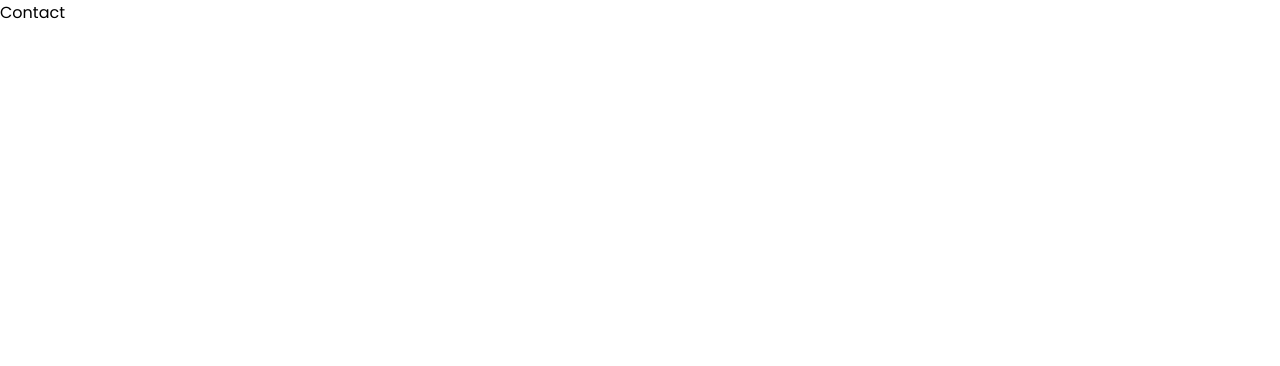
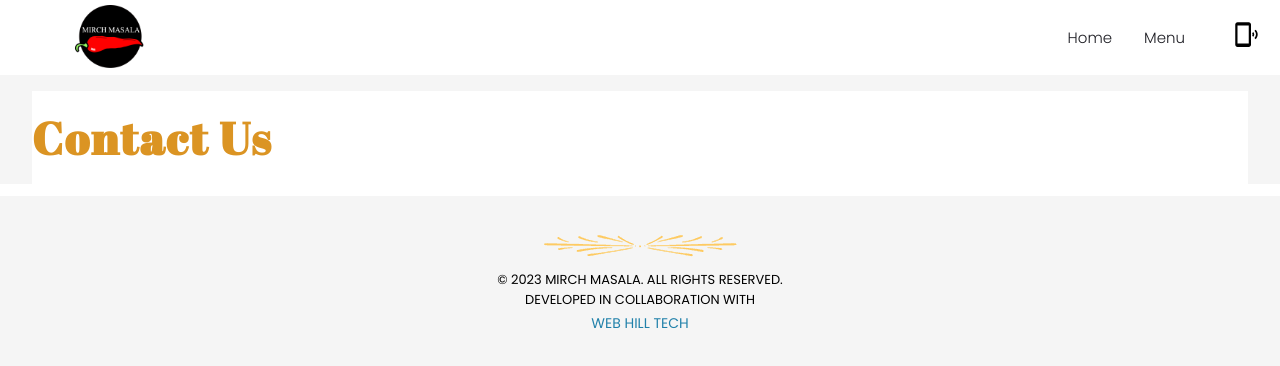
Before and after one commit to mirchmasalamadison/mirch-menu, a Next.js app: page /contact in a window 1280 px wide. Shown: the top 366 px of the page. Built offline with nearby package versions, Linux system fonts and the light colour scheme.

Commit message:
desktop version ready

```diff
--- a/next.config.js
+++ b/next.config.js
@@ -1,4 +1,6 @@
 /** @type {import('next').NextConfig} */
-const nextConfig = {}
+const nextConfig = {
+    output: 'export',
+}
 
 module.exports = nextConfig
--- a/src/app/contact/page.js
+++ b/src/app/contact/page.js
@@ -1,9 +1,17 @@
+import Footer from "@/components/Footer"
+import Navbar from "@/components/Navbar"
 
 const Contact = () => {
   return (
-    <div>
-      Contact
-    </div>
+    <>
+    <Navbar/>
+    <section className="contact">
+      <div className="contact-content-container">
+      <h1 className="findus-heading"> Contact Us</h1>
+         </div>
+    </section>
+    <Footer/>
+    </>
   )
 }
 
--- a/src/app/globals.css
+++ b/src/app/globals.css
@@ -1,93 +1,6 @@
-/* :root {
-  --max-width: 1100px;
-  --border-radius: 12px;
-
-  --foreground-rgb: 0, 0, 0;
-  --background-start-rgb: 214, 219, 220;
-  --background-end-rgb: 255, 255, 255;
-
-  --primary-glow: conic-gradient(
-    from 180deg at 50% 50%,
-    #16abff33 0deg,
-    #0885ff33 55deg,
-    #54d6ff33 120deg,
-    #0071ff33 160deg,
-    transparent 360deg
-  );
-  --secondary-glow: radial-gradient(
-    rgba(255, 255, 255, 1),
-    rgba(255, 255, 255, 0)
-  );
-
-  --tile-start-rgb: 239, 245, 249;
-  --tile-end-rgb: 228, 232, 233;
-  --tile-border: conic-gradient(
-    #00000080,
-    #00000040,
-    #00000030,
-    #00000020,
-    #00000010,
-    #00000010,
-    #00000080
-  );
-
-  --callout-rgb: 238, 240, 241;
-  --callout-border-rgb: 172, 175, 176;
-  --card-rgb: 180, 185, 188;
-  --card-border-rgb: 131, 134, 135;
-}
-
-@media (prefers-color-scheme: dark) {
-  :root {
-    --foreground-rgb: 255, 255, 255;
-    --background-start-rgb: 0, 0, 0;
-    --background-end-rgb: 0, 0, 0;
-
-    --primary-glow: radial-gradient(rgba(1, 65, 255, 0.4), rgba(1, 65, 255, 0));
-    --secondary-glow: linear-gradient(
-      to bottom right,
-      rgba(1, 65, 255, 0),
-      rgba(1, 65, 255, 0),
-      rgba(1, 65, 255, 0.3)
-    );
-
-    --tile-start-rgb: 2, 13, 46;
-    --tile-end-rgb: 2, 5, 19;
-    --tile-border: conic-gradient(
-      #ffffff80,
-      #ffffff40,
-      #ffffff30,
-      #ffffff20,
-      #ffffff10,
-      #ffffff10,
-      #ffffff80
-    );
-
-    --callout-rgb: 20, 20, 20;
-    --callout-border-rgb: 108, 108, 108;
-    --card-rgb: 100, 100, 100;
-    --card-border-rgb: 200, 200, 200;
-  }
-} */
 
 
-/* body {
-  color: rgb(var(--foreground-rgb));
-  background: linear-gradient(
-      to bottom,
-      transparent,
-      rgb(var(--background-end-rgb))
-    )
-    rgb(var(--background-start-rgb));
-} */
-
-/*
-@media (prefers-color-scheme: dark) {
-  html {
-    color-scheme: dark;
-  }
-} */
-
+@import url('https://fonts.googleapis.com/css2?family=Abril+Fatface&display=swap');
 
 * {
   box-sizing: border-box;
@@ -98,6 +11,7 @@
 html,
 body {
   max-width: 100vw;
+  background-color: #f5f5f5;
   /* overflow-x: hidden; */
 }
 
@@ -157,6 +71,15 @@ nav {
   color: #db9423;
 }
 
+.phone-number-link{
+  transition: .3s;
+  margin-left: 1rem;
+}
+.phone-number-link:hover{
+  transition: .3s;
+  color: #db9423;
+
+}
 
 /** Hero Section */
 .hero-section{
@@ -209,7 +132,7 @@ nav {
 }
 
 .hero-buffet{
-  margin: 4rem 0;
+  margin: 3rem 0;
 }
 
 .hero-section p{
@@ -238,7 +161,7 @@ nav {
 }
 button{
   border-radius: 50px;
-  width: 60%;
+  width: 180px;
   padding: 4%;
   font-family: var(--pop);
   background: transparent;
@@ -267,14 +190,14 @@ button:hover{
 .triangle-left {
   left: 0;
   border-right: 50vw solid transparent;
-  border-bottom: 50px solid white;
+  border-bottom: 50px solid #f5f5f5;
 }
 
 
 .triangle-right {
   right: 0;
   border-left: 50vw solid transparent;
-  border-bottom: 50px solid white;
+  border-bottom: 50px solid #f5f5f5;
 }
 
 
@@ -288,8 +211,35 @@ button:hover{
 .menu-section{
   align-items: center;
   text-align: center;
-  padding: 2rem 0 ;
+  padding: 3rem 0;
+  position: relative;
+ padding-bottom: 5rem;
+ background-color: #f5f5f5;
 }
+
+.menu-content-container{
+  text-align: center;
+  align-items: center;
+  background-color: white;
+  padding: 2rem 0;
+  max-width: 95vw;
+  margin: 0 auto;
+  overflow: hidden;
+}
+
+.triangle {
+  margin-top: 3rem;
+  position: absolute;
+  bottom: 0;
+  left: 50%; /* Center the triangle horizontally */
+  transform: translateX(-50%); /* Move it back by 50% of its own width */
+  width: 0;
+  height: 0;
+  border-left: 50vw solid transparent;
+  border-right: 50vw solid transparent;
+  border-bottom: 50px solid #f5f5f5;
+}
+
 
 
 .menu-section p{
@@ -319,9 +269,6 @@ position: relative;
   .menu-food-map{
       text-align: center;
         display: grid;
-    /* grid-template-columns: 1fr; */
-    /* gap: .5em;
-    padding: .5em 0; */
     grid-template-columns: 1fr;
 
   }
@@ -333,18 +280,14 @@ position: relative;
   display: flex;
   justify-content: center;
   align-items: center;
-   /* border: 3px double #b49c18;
-   border-top-left-radius:20px;
-  border-top-right-radius: 20px; */
   margin-left: 6rem;
   margin-right: 6rem;
   padding-top: 1.5rem;
-  margin-bottom: .5rem;
-transition: 0.3s;
-max-width: 1200px;
-margin: 0 auto;
-padding: 1.5em;
-position: relative;
+  transition: 0.3s;
+  max-width: 1200px;
+  margin: 0 auto;
+  padding: 1.5em;
+  position: relative;
 
 }
 
@@ -352,19 +295,9 @@ position: relative;
   position: relative;
 }
 
-/* .menu-buffet-dropdown::before {
-  content: '';
-  position: absolute;
-  transform: translateX(-50%);
-  height: 1px;
-  bottom: -5px;
-  width: 25%;
-  background-color: rgb(221, 176, 176);
-} */
-
 .dining-menu-heading{
   font-family: 'Abril Fatface', serif;
-  font-size: 40px;
+  font-size: 56px;
   color: #db9423;
   margin-top: 2rem;
   margin-bottom: 1rem;
@@ -394,18 +327,13 @@ position: relative;
 
 
 .menu-food{
-  /* box-shadow: 0 4px 8px 0 rgba(0,0,0,0.2); */
 transition: 0.3s;
-/* border-radius: 5px; */
 margin-left: 1.5rem;
 margin-right: 1.5rem;
 padding: 5px 10px;
 margin-top: 1rem;
 margin-bottom: 1rem;
-/* border-bottom: solid 1px rgb(221, 176, 176); */
 position: relative;
-
-/* background-color: #fbe5c7; */
 
 }
 
@@ -413,25 +341,13 @@ position: relative;
   content: '';
   position: absolute;
   transform: translateX(-50%);
-  height: 1px; /* Set the desired thickness */
+  height: 1px;
   bottom: -5px;
   width: 33%;
   background-color: #2181aa;
 }
 
-/* .menu-food::before {
-  left: 0;
-} */
 
-/* .menu-food::after {
-  right: 0;
-} */
-
-
-/* .menu-food:hover{
-box-shadow: 0 8px 16px 0 rgba(0,0,0,0.2);
-
-} */
 .menu-food-header{
   font-family: var(--pop);
   margin-top: 1rem;
@@ -457,20 +373,102 @@ box-shadow: 0 8px 16px 0 rgba(0,0,0,0.2);
 
 
 .findus-section{
-  background-color: #fff6ea;
-  display: flex;
-  padding-top: 1px;
   align-items: center;
   text-align: center;
+  justify-content: center;
+  background-color: #f5f5f5;
 
 }
 
 .findus-content-container{
     text-align: center;
     align-items: center;
+    display: grid;
+    grid-template-columns: repeat(2, 1fr);
+    background-color: white;
+    padding: 2rem 8vw;
+    max-width: 95vw;
+    margin: 0 auto;
+    margin-bottom: 2rem;
+    overflow: hidden;
+    @media (min-width: 1900px) {
+      padding: 2rem 16vw;
+    }
+    @media (min-width: 1685px) {
+      padding: 2rem 12vw;
+    }
+
+
+
+
 }
 
 
+
+.findus-heading{
+  padding: 1rem 0;
+  font-family: 'Abril Fatface', serif;
+  text-transform: capitalize;
+  letter-spacing: 0.04em;
+  font-size: 45px;
+  color: #db9423;
+  background-color: white;
+  max-width: 95vw;
+  margin: 0 auto;
+  margin-top: 1rem;
+}
+
+
+
+.findus-content {
+  max-width: 33vw;
+  text-align: left;
+  margin: 0 auto;
+  padding-left: 5rem;
+
+}
+
+
+
+.findus-subtitle{
+  font-family: 'Abril Fatface', serif;
+  color: #ba7d1d;
+  font-size: 32px;
+  font-weight: 500;
+  margin-top: 2rem;
+  letter-spacing: 0.04em;
+  margin-bottom: 1rem;
+  line-height: 29.9px;
+}
+
+.findus-section #visit-us{
+  width: 128px;
+  color: black;
+  margin: 2rem 0;
+  padding: 1rem 0;
+}
+
+#visit-us:hover{
+  transition: .3s;
+  color: white;
+}
+
+.findus-content p{
+  letter-spacing: 0.04em;
+  line-height: 28px;
+  font-size: 18px;
+  font-weight: 500;
+}
+
+
+.findus-map iframe{
+  border-radius: 50px;
+  border: 1px solid #2181aa;
+  margin-left: 4rem;
+}
+
+
+/*
 .findus-section #visit-us{
   color: black;
 }
@@ -481,7 +479,7 @@ box-shadow: 0 8px 16px 0 rgba(0,0,0,0.2);
   letter-spacing: 0.04em;
   font-size: 45px;
   color: #db9423;
-}
+} */
 /*
 .findus-address{
     font-size: 20px;
@@ -491,31 +489,7 @@ box-shadow: 0 8px 16px 0 rgba(0,0,0,0.2);
     letter-spacing: 0.04em;
 }
 
-.findus-subtitle{
-  font-weight: 500;
-  font-size: 36px;
-}
 
-.findus-subtitle{
-    font-weight: 700;
-    letter-spacing: 0.04em;
-    line-height: 29.9px;
-    font-size: 35px;
-    margin-bottom: 1rem;
-    margin-left: 1rem;
-}
-
-.findus-subtitle{
-    margin-top: 2rem;
-    font-weight: 700;
-    letter-spacing: 0.04em;
-    text-transform: capitalize;
-    font-feature-settings: 'tnum' on, 'lnum' on;
-    line-height: 29.9px;
-    font-size: 35px;
-    margin-bottom: 1rem;
-    margin-left: 1rem;
-}
 
 .findus-time{
     font-family: var(--font-alt);
@@ -528,10 +502,7 @@ box-shadow: 0 8px 16px 0 rgba(0,0,0,0.2);
     color: black;
 }
 
-.findus-map{
-    border: 4px double black;
-    width: 100%;
-}
+
 
 
  */
@@ -541,20 +512,21 @@ box-shadow: 0 8px 16px 0 rgba(0,0,0,0.2);
 footer{
   text-align: center;
   align-items: center;
-  background-color: black;
-  height: 6rem;
+  justify-content: center;
+  background-color: #f5f5f5;
+  height: 20vh;
   padding: 2rem 0;
-
+  border-top: white solid 12px;
 }
-
 footer p{
   font-size: 13px;
-      color: rgb(255, 255, 255);
+      color: black;
 }
 
 footer #web-hill{
   color: #2181aa;
   transition: 0.3s;
+  font-size: 14px;
 }
 
 footer #web-hill:hover{
@@ -562,3 +534,14 @@ footer #web-hill:hover{
   transition: 0.3s;
   text-decoration: underline;
 }
+
+
+/* footer .footer{
+
+} */
+
+/*
+
+
+
+ */
--- a/src/app/layout.js
+++ b/src/app/layout.js
@@ -14,7 +14,6 @@ const inter = Inter({ subsets: ["latin"] });
 const abril = Abril_Fatface({
   weight: "400",
   subsets: ["latin"],
-  variable: "--abril",
 });
 
 const roboto = Roboto({
@@ -30,12 +29,6 @@ export const metadata = {
 export default function RootLayout({ children }) {
   return (
     <html lang="en">
-      <head>
-        <style>
-          @import
-          url('https://fonts.googleapis.com/css2?family=Abril+Fatface&display=swap');
-        </style>
-      </head>
       <body className={poppins.className}>{children}</body>
     </html>
   );
--- a/src/app/page.js
+++ b/src/app/page.js
@@ -13,6 +13,9 @@ export default function Home() {
       <Menu />
       <FindUs />
       <Footer />
+      {/* <div className="check">
+        C
+      </div> */}
     </>
   );
 }
--- a/src/components/Footer.js
+++ b/src/components/Footer.js
@@ -1,23 +1,33 @@
 import Link from "next/link";
+import Image from "next/image";
+import HeroDecoration from "../../public/assets/homeAssets/intro-decoration-hero.png";
 
 const Footer = () => {
   return (
     <footer className="footer">
+              <Image
+          src={HeroDecoration}
+          width={200}
+          height={35}
+          alt="small gold stem decoration for hero section"
+        />
       <p id="copyright-text">
-        © {new Date().getFullYear()} MIRCH MASALA. ALL RIGHTS RESERVED.
+        © 2023 MIRCH MASALA. ALL RIGHTS RESERVED.
       </p>
       <p>
-        DEVELOPED IN COLLABORATION WITH{" "}
-        <Link
+        DEVELOPED IN COLLABORATION WITH {" "}
+
+      </p>
+      <Link
           id="web-hill"
           href="https://www.webhilltech.com"
           rel="noopener noreferrer"
           target="_blank"
+
         >
-          {" "}
-          WEB HILL TECH{" "}
+
+          WEB HILL TECH
         </Link>
-      </p>
     </footer>
   );
 };
--- a/src/components/Navbar.js
+++ b/src/components/Navbar.js
@@ -1,5 +1,6 @@
 import Image from "next/image"
-
+import Link from "next/link"
+import { MdOutlineRestaurantMenu, MdPhonelinkRing } from 'react-icons/md'
 
 const Navbar = () => {
   return (
@@ -18,10 +19,13 @@ const Navbar = () => {
 
 
     <div className="navbar-links">
-        <a href="/" className="nav-link">Home</a>
-        <a href="/about" className="nav-link">About</a>
-        <a href="/menu" className="nav-link">Menu</a>
-        <a href="/contact" className="nav-link">Contact</a>
+        <Link href="/" className="nav-link">Home</Link>
+        {/* <Link href="/about" className="nav-link">About</Link> */}
+        <Link href="/menu" className="nav-link">Menu</Link>
+        {/* <Link href="/contact" className="nav-link">Contact</Link> */}
+        <a href="tel:(608) 203-5387" className='phone-number-link'>
+        <MdPhonelinkRing fontSize={27} className="phone-icon" />
+        </a>
     </div>
   </div>
 
```
Also changed, not shown: src/app/menu/page.js (added, +16 -0 lines), src/components/FindUs.js (+15 -17 lines), src/components/Hero.js (+7 -4 lines), src/components/Menu.js (+8 -0 lines).
